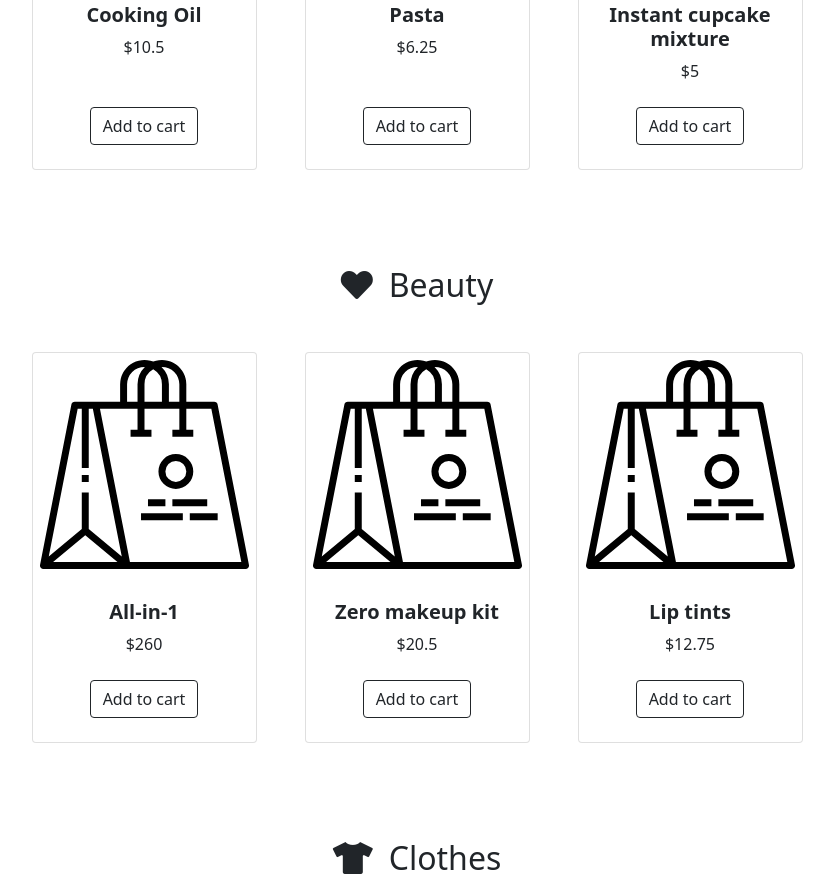
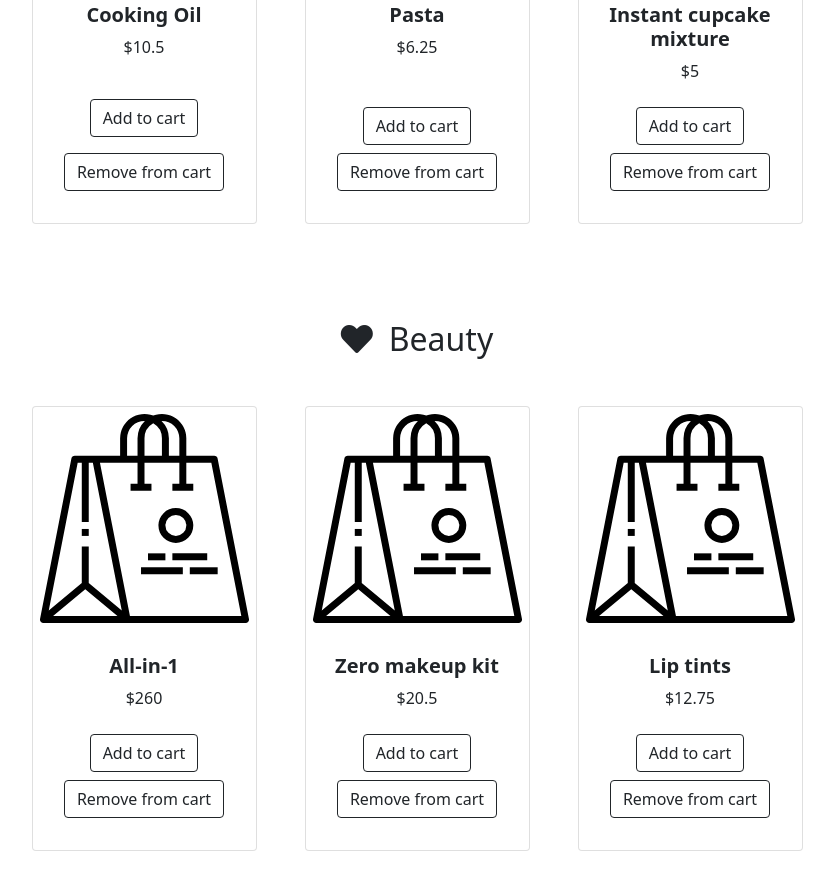
Before and after one commit to mariago6/js-sprint-3, a plain HTML site: page index.html in a window 1280 px wide. Shown: the part 747-1628 px from the top of the page, without its empty margins (223-1057 px from the left). Drawn offline with nearby package versions, Linux system fonts and the light colour scheme.

Commit message:
EXERCISE_9_FINAL_LEVEL_2

```diff
--- a/index.html
+++ b/index.html
@@ -76,7 +76,8 @@
 								</div>
 							</div>
 							<div class="card-footer p-4 pt-0 border-top-0 bg-transparent">
-								<div class="text-center"><button type="button" onclick="addToCart(1)" class="btn btn-outline-dark">Add to cart</button></div>
+								<div class="text-center py-2"><button type="button" onclick="addToCart(1)" class="btn btn-outline-dark">Add to cart</button></div>
+								<div class="text-center py-2"><button type="button" onclick="removeFromCart(1)" class="btn btn-outline-dark">Remove from cart</button></div>
 							</div>
 						</div>
 					</div>
@@ -91,6 +92,7 @@
 							</div>
 							<div class="card-footer p-4 pt-0 border-top-0 bg-transparent">
 								<div class="text-center"><button type="button" onclick="addToCart(2)" class="btn btn-outline-dark">Add to cart</button></div>
+								<div class="text-center py-2"><button type="button" onclick="removeFromCart(2)" class="btn btn-outline-dark">Remove from cart</button></div>
 							</div>
 						</div>
 					</div>
@@ -105,6 +107,7 @@
 							</div>
 							<div class="card-footer p-4 pt-0 border-top-0 bg-transparent">
 								<div class="text-center"><button type="button" onclick="addToCart(3)" class="btn btn-outline-dark">Add to cart</button></div>
+								<div class="text-center py-2"><button type="button" onclick="removeFromCart(3)" class="btn btn-outline-dark">Remove from cart</button></div>
 							</div>
 						</div>
 					</div>
@@ -127,6 +130,7 @@
 							</div>
 							<div class="card-footer p-4 pt-0 border-top-0 bg-transparent">
 								<div class="text-center"><button type="button" onclick="addToCart(4)" class="btn btn-outline-dark">Add to cart</button></div>
+								<div class="text-center py-2"><button type="button" onclick="removeFromCart(4)" class="btn btn-outline-dark">Remove from cart</button></div>
 							</div>
 						</div>
 					</div>
@@ -141,6 +145,7 @@
 							</div>
 							<div class="card-footer p-4 pt-0 border-top-0 bg-transparent">
 								<div class="text-center"><button type="button" onclick="addToCart(5)" class="btn btn-outline-dark">Add to cart</button></div>
+								<div class="text-center py-2"><button type="button" onclick="removeFromCart(5)" class="btn btn-outline-dark">Remove from cart</button></div>
 							</div>
 						</div>
 					</div>
@@ -155,6 +160,7 @@
 							</div>
 							<div class="card-footer p-4 pt-0 border-top-0 bg-transparent">
 								<div class="text-center"><button type="button" onclick="addToCart(6)" class="btn btn-outline-dark">Add to cart</button></div>
+								<div class="text-center py-2"><button type="button" onclick="removeFromCart(6)" class="btn btn-outline-dark">Remove from cart</button></div>
 							</div>
 						</div>
 					</div>
@@ -177,6 +183,7 @@
 							</div>
 							<div class="card-footer p-4 pt-0 border-top-0 bg-transparent">
 								<div class="text-center"><button type="button" onclick="addToCart(7)" class="btn btn-outline-dark">Add to cart</button></div>
+								<div class="text-center py-2"><button type="button" onclick="removeFromCart(7)" class="btn btn-outline-dark">Remove from cart</button></div>
 							</div>
 						</div>
 					</div>
@@ -191,6 +198,7 @@
 							</div>
 							<div class="card-footer p-4 pt-0 border-top-0 bg-transparent">
 								<div class="text-center"><button type="button" onclick="addToCart(8)" class="btn btn-outline-dark">Add to cart</button></div>
+								<div class="text-center py-2"><button type="button" onclick="removeFromCart(8)" class="btn btn-outline-dark">Remove from cart</button></div>
 							</div>
 						</div>
 					</div>
@@ -205,6 +213,7 @@
 							</div>
 							<div class="card-footer p-4 pt-0 border-top-0 bg-transparent">
 								<div class="text-center"><button type="button" onclick="addToCart(9)" class="btn btn-outline-dark">Add to cart</button></div>
+								<div class="text-center py-2"><button type="button" onclick="removeFromCart(9)" class="btn btn-outline-dark">Remove from cart</button></div>
 							</div>
 						</div>
 					</div>
--- a/js/shop.js
+++ b/js/shop.js
@@ -258,7 +258,23 @@ function addToCart(id) {
 function removeFromCart(id) {
     // 1. Loop for to the array products to get the item to add to cart
     // 2. Add found product to the cartList array[]
+    for (let i = 0; i < cart.length; i++) {
+        if (cart[i].id === id && cart[i].quantity > 1) {
+            cart[i].quantity--;
+            cart[i].subtotal = cart[i].quantity * cart[i].price;
+            cart[i].subtotalWithDiscount = applyPromotionsCart();
+            countProduct--;
+            document.getElementById('count_product').innerHTML = countProduct;
+            break;
+        } else if (cart[i].id === id && cart[i].quantity === 1){
+            cart.splice(i, 1);
+            countProduct--;
+            document.getElementById('count_product').innerHTML = countProduct;
+            break;
+        }
+    }
 
+    console.log(cart);
 }
 
 function open_modal(){
```
